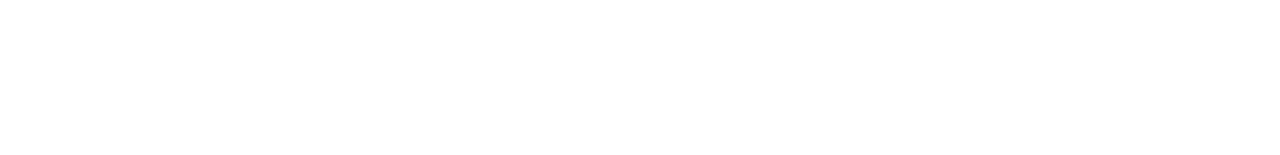
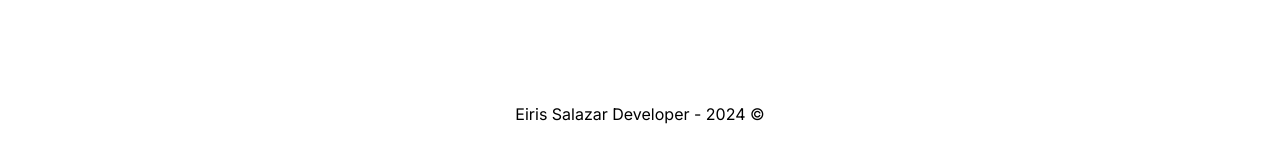
Before and after one commit to eiriselias/ecommerceHenry, a Next.js app in the folder front/: page /orders in a window 1280 px wide. Shown: the part 642-797 px from the top of the page. Built offline with nearby package versions, Linux system fonts and the light colour scheme; no server answers.

Commit message:
se organizo para que el footer siempre este al final de la web

```diff
--- a/front/src/app/globals.css
+++ b/front/src/app/globals.css
@@ -25,6 +25,11 @@
     animation-duration: 3s;
 
 }
+.contenedor{
+    display: grid;
+    grid-template-rows: auto 1fr auto;
+    min-height: 100dvh;
+}
 
 @keyframes ver{
     0%{
--- a/front/src/app/layout.tsx
+++ b/front/src/app/layout.tsx
@@ -21,9 +21,17 @@
   return (
     <html lang="en">
       <body className={inter.className}>
-        <NavBar/>
-        {children}
-        <Footer/>
+        <div className="contenedor">
+          <header>
+            <NavBar/>
+          </header>
+          <main>
+            {children}
+          </main>
+          <footer>
+            <Footer/>
+          </footer>
+        </div>
       </body>
     </html>
   );
--- a/front/src/helpers/products.helpers.ts
+++ b/front/src/helpers/products.helpers.ts
@@ -4,7 +4,6 @@
 
 export async function getProducts (): Promise<IProduct[]> {
     try{
-        console.log(APIURL);
 
         const res = await fetch(`${APIURL}/products`,{
             next: {revalidate: 1200}
```
